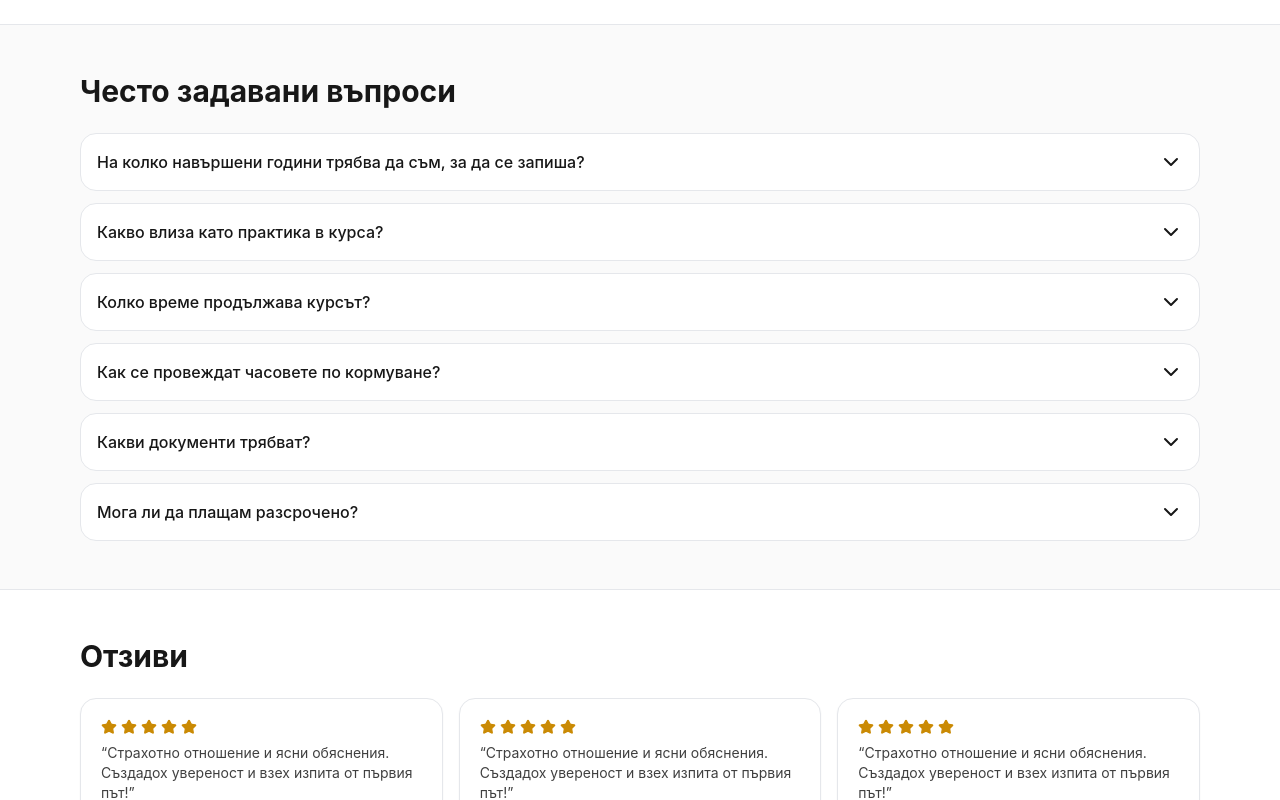
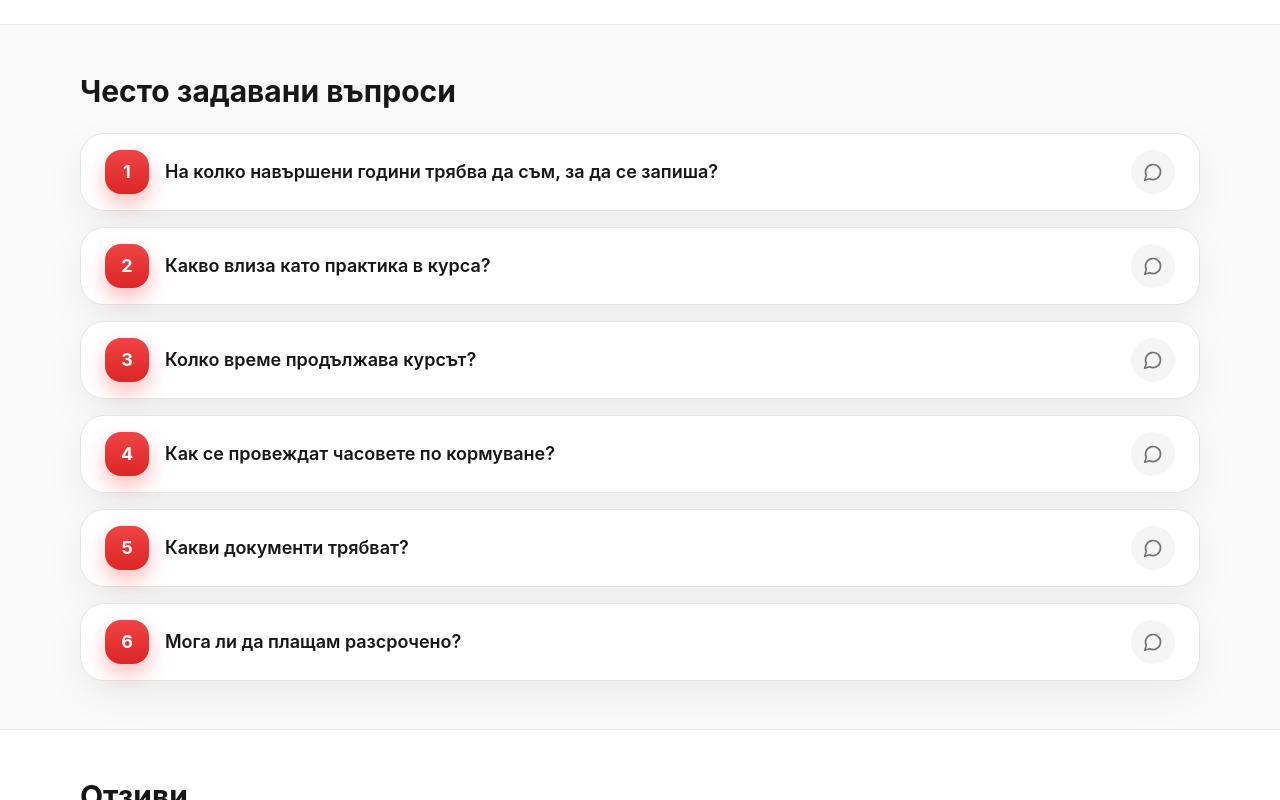
Before and after one commit to adangelov/codex, a React (Vite) app: page / in a window 1280 px wide. Shown: the part 3600-4400 px from the top of the page. Built offline with nearby package versions, Linux system fonts and the light colour scheme.

Commit message:
Restyle FAQ section

```diff
--- a/src/pages/HomePage.tsx
+++ b/src/pages/HomePage.tsx
@@ -6,7 +6,6 @@ import {
   CalendarDays,
   Car,
   CheckCircle2,
-  ChevronDown,
   ChevronLeft,
   ChevronRight,
   ClipboardCheck,
@@ -15,6 +14,7 @@ import {
   Home,
   Info,
   Mail,
+  MessageCircle,
   MapPin,
   Phone,
   Star,
@@ -825,14 +825,26 @@ export default function HomePage() {
         <section className="border-t bg-neutral-50" id="faq">
           <div className="mx-auto max-w-6xl px-4 py-12">
             <h2 className="text-2xl font-bold md:text-3xl">{t.faqTitle}</h2>
-            <div className="mt-6 space-y-3">
-              {t.faqs.map(([question, answer]) => (
-                <details key={question} className="group rounded-2xl border bg-white p-4">
-                  <summary className="flex cursor-pointer list-none items-center justify-between font-medium">
-                    {question}
-                    <ChevronDown className="transition group-open:rotate-180" />
+            <div className="mt-6 space-y-4">
+              {t.faqs.map(([question, answer], index) => (
+                <details
+                  key={question}
+                  className="group rounded-3xl border border-neutral-200 bg-white shadow-[0_15px_40px_rgba(0,0,0,0.06)]"
+                >
+                  <summary className="flex cursor-pointer list-none items-center justify-between rounded-3xl px-4 py-4 font-medium text-neutral-900 transition hover:bg-neutral-50 sm:px-6">
+                    <div className="flex w-full items-center gap-4">
+                      <div className="flex h-11 w-11 shrink-0 items-center justify-center rounded-2xl bg-gradient-to-b from-red-500 to-red-600 text-lg font-bold text-white shadow-[0_10px_20px_rgba(239,68,68,0.35)]">
+                        {index + 1}
+                      </div>
+                      <div className="flex-1 text-left text-base font-semibold md:text-lg">{question}</div>
+                      <div className="flex h-11 w-11 shrink-0 items-center justify-center rounded-full bg-neutral-100 text-neutral-500 transition group-open:bg-neutral-900 group-open:text-white">
+                        <MessageCircle size={20} />
+                      </div>
+                    </div>
                   </summary>
-                  <p className="mt-2 text-sm text-neutral-700">{answer}</p>
+                  <div className="border-t border-neutral-100 px-4 pb-5 pt-4 text-sm text-neutral-700 sm:px-6">
+                    {answer}
+                  </div>
                 </details>
               ))}
             </div>
--- a/src/siteVersion.ts
+++ b/src/siteVersion.ts
@@ -1 +1 @@
-export const SITE_VERSION = 'v1.0.33';
+export const SITE_VERSION = 'v1.0.34';
```
